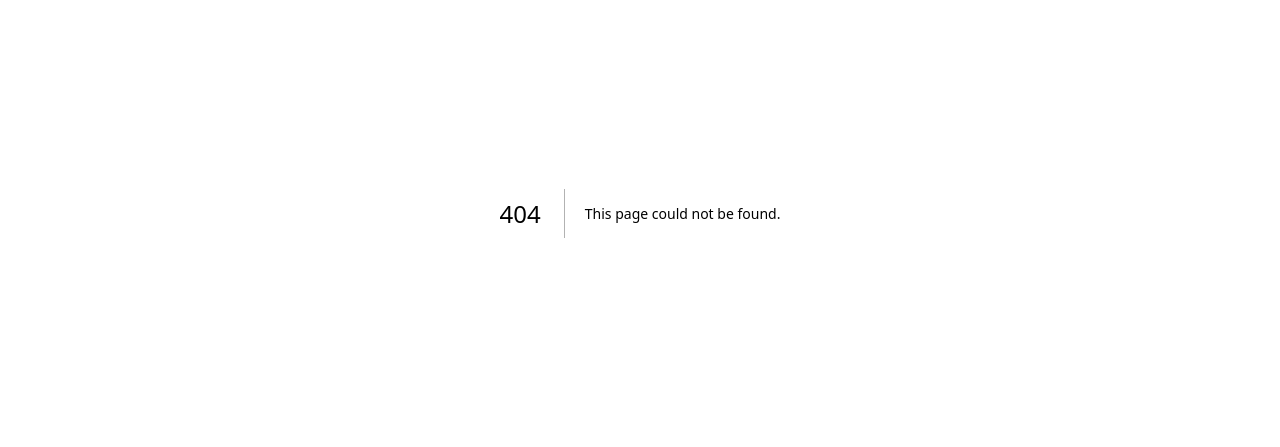
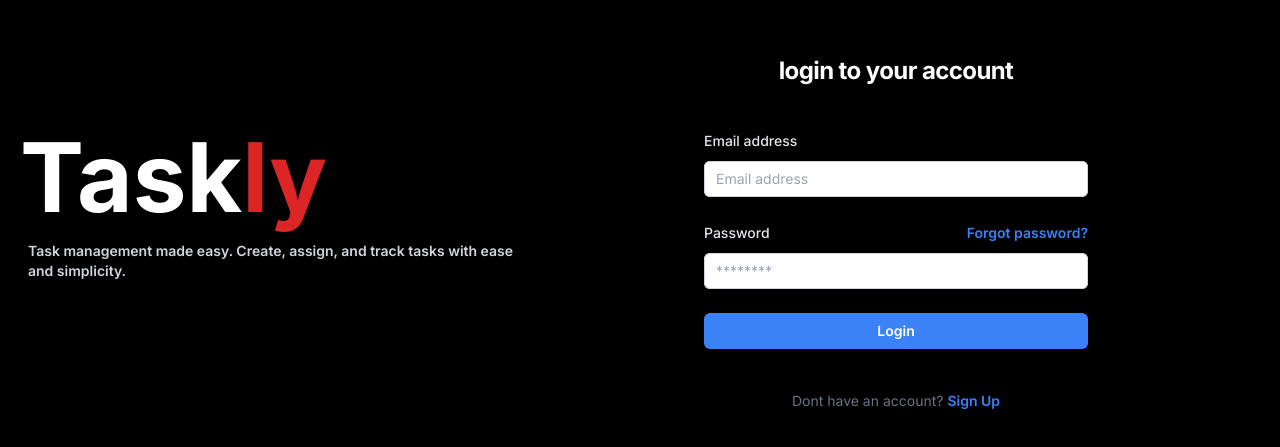
Before and after one commit to riteshk-007/Task-manager, a Next.js app: page /login in a window 1280 px wide. Before the commit this address had no page. Shown: the part 187-634 px from the top of the page. Built offline with nearby package versions, Linux system fonts and the light colour scheme.

Commit message:
style- login page

```diff
--- /dev/null
+++ b/app/login/page.js
@@ -0,0 +1,14 @@
+import LoginPage from "@/components/LoginPage";
+
+export const metadata = {
+  title: "Login Page",
+};
+const page = () => {
+  return (
+    <div>
+      <LoginPage />
+    </div>
+  );
+};
+
+export default page;
--- /dev/null
+++ b/components/LoginPage.js
@@ -0,0 +1,101 @@
+import Link from "next/link";
+
+const LoginPage = () => {
+  return (
+    <section className="text-gray-600 body-font w-full flex items-center justify-center h-screen">
+      <div className="container mx-auto flex px-5 py-24 md:flex-row flex-col items-center">
+        <div className="lg:max-w-lg lg:w-full md:w-1/2 w-5/6 mb-10 md:mb-0">
+          <h1 className="font-bold text-white text-8xl">
+            Task<span className="text-red-600">ly</span>
+          </h1>
+          <p className="text-gray-300 text-sm font-semibold  mx-2 py-4">
+            Task management made easy. Create, assign, and track tasks with ease
+            and simplicity.
+          </p>
+        </div>
+        <div className="flex min-h-full flex-1 flex-col justify-center px-6 py-12 lg:px-8">
+          <div className="sm:mx-auto sm:w-full sm:max-w-sm">
+            <h2 className="mt-10 text-center text-2xl font-bold leading-9 tracking-tight text-white">
+              login to your account
+            </h2>
+          </div>
+
+          <div className="mt-10 sm:mx-auto sm:w-full sm:max-w-sm">
+            <form className="space-y-6" action="#" method="POST">
+              <div>
+                <label
+                  htmlFor="email"
+                  className="block text-sm font-medium leading-6 text-gray-200"
+                >
+                  Email address
+                </label>
+                <div className="mt-2">
+                  <input
+                    id="email"
+                    name="email"
+                    type="email"
+                    autoComplete="email"
+                    required
+                    placeholder="Email address"
+                    className="block w-full px-3 rounded-md border-0 py-1.5 text-gray-800 shadow-sm ring-1 ring-inset ring-gray-300 placeholder:text-gray-400 focus:ring-2 focus:ring-inset focus:ring-blue-500 sm:text-sm sm:leading-6"
+                  />
+                </div>
+              </div>
+
+              <div>
+                <div className="flex items-center justify-between">
+                  <label
+                    htmlFor="password"
+                    className="block text-sm font-medium leading-6 text-gray-200"
+                  >
+                    Password
+                  </label>
+                  <div className="text-sm">
+                    <a
+                      href="#!"
+                      className="font-semibold text-blue-500 hover:text-blue-600"
+                    >
+                      Forgot password?
+                    </a>
+                  </div>
+                </div>
+                <div className="mt-2">
+                  <input
+                    id="password"
+                    name="password"
+                    type="password"
+                    autoComplete="current-password"
+                    required
+                    placeholder="********"
+                    className="block w-full px-3 rounded-md border-0 py-1.5 text-gray-800 shadow-sm ring-1 ring-inset ring-gray-300 placeholder:text-gray-400 focus:ring-2 focus:ring-inset focus:ring-blue-500 sm:text-sm sm:leading-6"
+                  />
+                </div>
+              </div>
+
+              <div>
+                <button
+                  type="submit"
+                  className="flex w-full justify-center rounded-md bg-blue-500 px-3 py-1.5 text-sm font-semibold leading-6 text-white shadow-sm hover:bg-blue-500 focus-visible:outline focus-visible:outline-2 focus-visible:outline-offset-2 focus-visible:outline-blue-500"
+                >
+                  Login
+                </button>
+              </div>
+            </form>
+
+            <p className="mt-10 text-center text-sm text-gray-500">
+              Dont have an account?{" "}
+              <Link
+                href="/signup"
+                className="font-semibold leading-6 text-blue-500 hover:text-blue-600"
+              >
+                Sign Up
+              </Link>
+            </p>
+          </div>
+        </div>
+      </div>
+    </section>
+  );
+};
+
+export default LoginPage;
```
